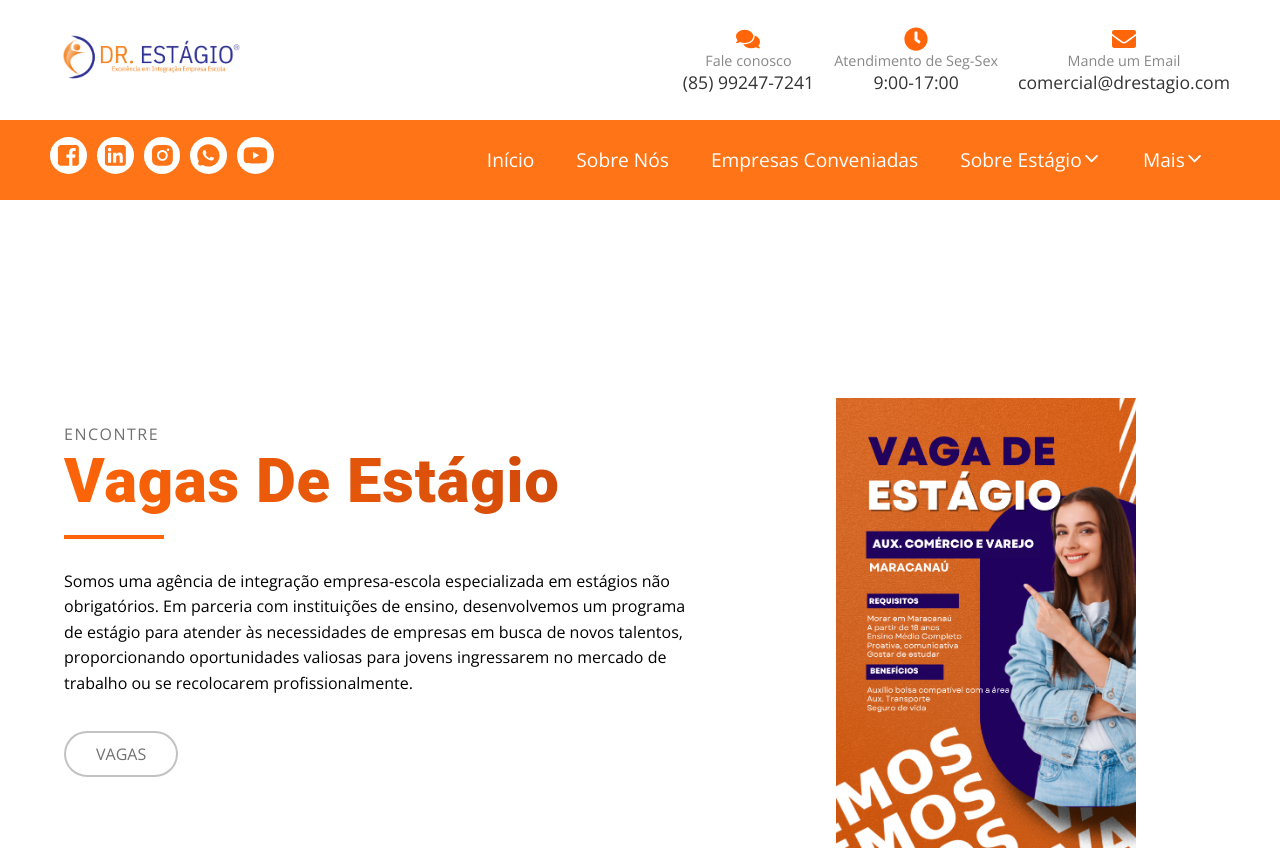
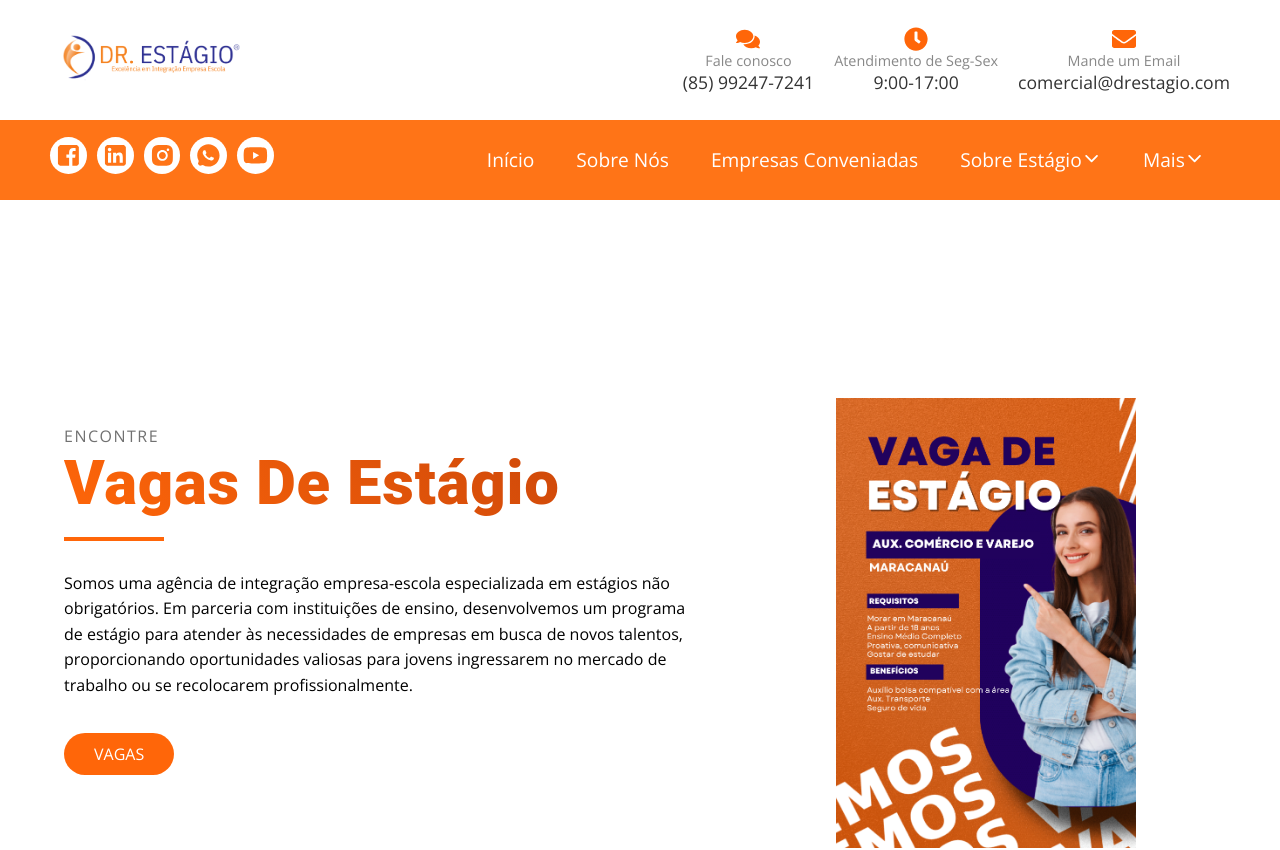
Before and after one commit to GaelBaptista/dr_estagio, a React (Vite) app: page /projects/vagas in a window 1280 px wide. Shown: the top 850 px of the page. Built offline with nearby package versions, Linux system fonts and the light colour scheme.

Commit message:
buttonVga

```diff
--- a/src/routes/Projects/Vagas/vagas.css
+++ b/src/routes/Projects/Vagas/vagas.css
@@ -69,23 +69,25 @@
   display: inline-block;
   text-decoration: none;
   text-transform: uppercase;
-  color: #717171;
+  color: #ffff;
   font-weight: 500;
-  background: #fff;
+  background: #FF6609;
   border-radius: 3.125rem;
   transition: 0.3s ease-in-out;
 }
 
 .sectionVaga > div > a {
-  border: 2px solid #c2c2c2;
+
   margin-top: 2.188rem;
   padding: 0.625rem 1.875rem;
 }
 
 .sectionVaga > div > a:hover {
-  border: 0.125rem solid #FF6609;
-  color: #FF6609;
+background-color: #c2410a;
+  color: #fff;
 }
+
+
 
 .sectionVaga .slider-container {
   width: 100%;
```
